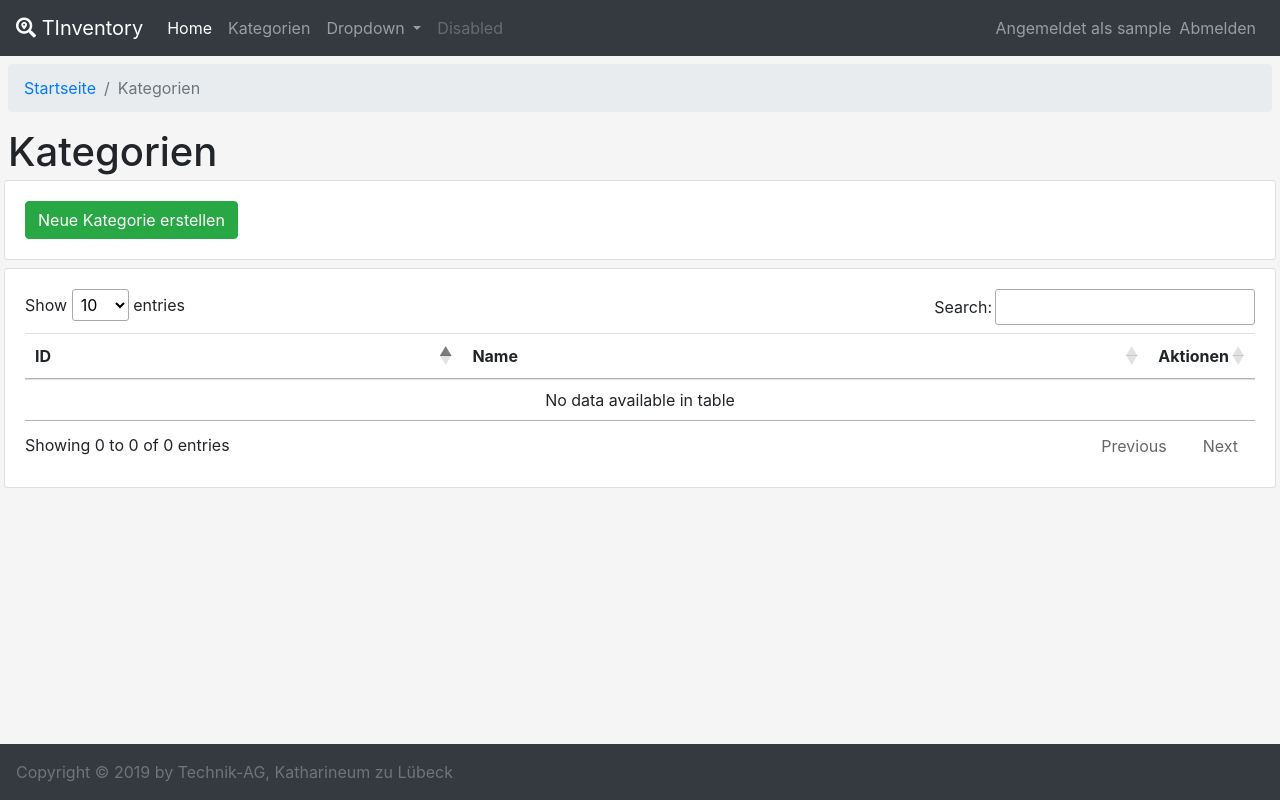
After one commit to Katharineum/tinventory, a Django app: page /categories/ in a window 1280 px wide. The commit adds this page. Run offline with Django 3.2, Linux system fonts and the light colour scheme; the visitor is signed in with stand-in values (Sample User, id 1); data that the repository does not hold is empty; some libraries are stand-ins or nearby versions.

Commit message:
Working category interface

```diff
--- a/static/style.css
+++ b/static/style.css
@@ -3,3 +3,14 @@ body {
     height: 100%;
     background-color: #f5f5f5;
 }
+
+/*footer {*/
+/*position: fixed;*/
+/*bottom: 0;*/
+/*left: 0;*/
+/*right: 0;*/
+/*}*/
+
+.table-actions {
+    width: 20px;
+}
--- /dev/null
+++ b/templates/footer.html
@@ -0,0 +1,21 @@
+</main>
+<footer class="fixed-bottom p-3 text-muted bg-dark">
+    Copyright &copy; 2019 by Technik-AG, Katharineum zu Lübeck
+</footer>
+
+<!-- Optional JavaScript -->
+<!-- jQuery first, then Popper.js, then Bootstrap JS -->
+
+<script src="https://cdnjs.cloudflare.com/ajax/libs/popper.js/1.14.7/umd/popper.min.js"
+        integrity="sha384-UO2eT0CpHqdSJQ6hJty5KVphtPhzWj9WO1clHTMGa3JDZwrnQq4sF86dIHNDz0W1"
+        crossorigin="anonymous"></script>
+<script src="https://stackpath.bootstrapcdn.com/bootstrap/4.3.1/js/bootstrap.min.js"
+        integrity="sha384-JjSmVgyd0p3pXB1rRibZUAYoIIy6OrQ6VrjIEaFf/nJGzIxFDsf4x0xIM+B07jRM"
+        crossorigin="anonymous"></script>
+{#<script type="text/javascript" src="https://cdnjs.cloudflare.com/ajax/libs/pdfmake/0.1.36/pdfmake.min.js"></script>#}
+{#<script type="text/javascript" src="https://cdnjs.cloudflare.com/ajax/libs/pdfmake/0.1.36/vfs_fonts.js"></script>#}
+<script type="text/javascript"
+        src="https://cdn.datatables.net/v/bs4/jszip-2.5.0/dt-1.10.18/b-1.5.4/b-html5-1.5.4/b-print-1.5.4/fh-3.1.4/r-2.2.2/datatables.min.js"></script>
+
+</body>
+</html>
--- a/templates/header.html
+++ b/templates/header.html
@@ -12,8 +12,15 @@
           integrity="sha384-ggOyR0iXCbMQv3Xipma34MD+dH/1fQ784/j6cY/iJTQUOhcWr7x9JvoRxT2MZw1T" crossorigin="anonymous">
     <link rel="stylesheet" href="https://use.fontawesome.com/releases/v5.7.2/css/all.css"
           integrity="sha384-fnmOCqbTlWIlj8LyTjo7mOUStjsKC4pOpQbqyi7RrhN7udi9RwhKkMHpvLbHG9Sr" crossorigin="anonymous">
+    <link rel="stylesheet" type="text/css"
+          href="https://cdn.datatables.net/v/bs4/jszip-2.5.0/dt-1.10.18/b-1.5.4/b-html5-1.5.4/b-print-1.5.4/fh-3.1.4/r-2.2.2/datatables.min.css"/>
+
+
     <link rel="stylesheet" href="{% static "style.css" %}">
 
+    <script src="https://code.jquery.com/jquery-3.3.1.slim.min.js"
+            integrity="sha384-q8i/X+965DzO0rT7abK41JStQIAqVgRVzpbzo5smXKp4YfRvH+8abtTE1Pi6jizo"
+            crossorigin="anonymous"></script>
     <title>TInventory</title>
 </head>
 <body>
@@ -32,7 +39,7 @@
                         <a class="nav-link" href="#">Home <span class="sr-only">(current)</span></a>
                     </li>
                     <li class="nav-item">
-                        <a class="nav-link" href="#">Link</a>
+                        <a class="nav-link" href="{% url "ui_categories" %}">Kategorien</a>
                     </li>
                     <li class="nav-item dropdown">
                         <a class="nav-link dropdown-toggle" href="#" id="navbarDropdown" role="button"
@@ -61,18 +68,5 @@
             </div>
         </nav>
     </header>
+    <main class="p-1">
 {% endif %}
-
-<!-- Optional JavaScript -->
-<!-- jQuery first, then Popper.js, then Bootstrap JS -->
-<script src="https://code.jquery.com/jquery-3.3.1.slim.min.js"
-        integrity="sha384-q8i/X+965DzO0rT7abK41JStQIAqVgRVzpbzo5smXKp4YfRvH+8abtTE1Pi6jizo"
-        crossorigin="anonymous"></script>
-<script src="https://cdnjs.cloudflare.com/ajax/libs/popper.js/1.14.7/umd/popper.min.js"
-        integrity="sha384-UO2eT0CpHqdSJQ6hJty5KVphtPhzWj9WO1clHTMGa3JDZwrnQq4sF86dIHNDz0W1"
-        crossorigin="anonymous"></script>
-<script src="https://stackpath.bootstrapcdn.com/bootstrap/4.3.1/js/bootstrap.min.js"
-        integrity="sha384-JjSmVgyd0p3pXB1rRibZUAYoIIy6OrQ6VrjIEaFf/nJGzIxFDsf4x0xIM+B07jRM"
-        crossorigin="anonymous"></script>
-</body>
-</html>
--- a/tinventory/settings.py
+++ b/tinventory/settings.py
@@ -38,6 +38,7 @@ INSTALLED_APPS = [
     'corsheaders',
     'oauth2_provider',
     'rest_framework',
+    "bootstrapform",
     'api',
     "ui"
 ]
@@ -119,11 +120,9 @@ USE_TZ = True
 # https://docs.djangoproject.com/en/2.1/howto/static-files/
 
 STATIC_URL = '/static/'
-# STATIC_ROOT = os.path.join(BASE_DIR, "static")
 STATICFILES_DIRS = [
     os.path.join(BASE_DIR, "static"),
 ]
-# print(STATIC_ROOT)
 
 OAUTH2_PROVIDER = {
     # this is the list of available scopes
--- a/tinventory/urls.py
+++ b/tinventory/urls.py
@@ -1,40 +1,14 @@
-"""tinventory URL Configuration
-
-The `urlpatterns` list routes URLs to views. For more information please see:
-    https://docs.djangoproject.com/en/2.1/topics/http/urls/
-Examples:
-Function views
-    1. Add an import:  from my_app import views
-    2. Add a URL to urlpatterns:  path('', views.home, name='home')
-Class-based views
-    1. Add an import:  from other_app.views import Home
-    2. Add a URL to urlpatterns:  path('', Home.as_view(), name='home')
-Including another URLconf
-    1. Import the include() function: from django.urls import include, path
-    2. Add a URL to urlpatterns:  path('blog/', include('blog.urls'))
-"""
 from django.conf.urls.static import static
 from django.contrib import admin
 from django.urls import path, include
-from rest_framework import routers
 
-from api import views
-from api.views import UserList, UserDetails, GroupList
 from django.conf import settings
 
-router = routers.DefaultRouter()
-# router.register('users', views.UserViewSet)
-# router.register('groups', views.GroupViewSet)
-router.register("categories", views.CategoryViewSet)
-
 urlpatterns = [
-                  # path('', include(router.urls)),
                   path("", include("ui.urls")),
 
                   path('admin/', admin.site.urls),
                   path('api-auth/', include('rest_framework.urls')),
                   path('o/', include('oauth2_provider.urls', namespace='oauth2_provider')),
-                  # path('users/', UserList.as_view()),
-                  # path('users/<pk>/', UserDetails.as_view()),
-                  # path('groups/', GroupList.as_view()),
+
               ] + static(settings.STATIC_URL, document_root=settings.STATIC_ROOT)
--- /dev/null
+++ b/ui/templates/ui/categories.html
@@ -0,0 +1,68 @@
+{% include "header.html" %}
+
+<nav aria-label="breadcrumb" class="m-1">
+    <ol class="breadcrumb">
+        <li class="breadcrumb-item"><a href="{% url "ui_index" %}">Startseite</a></li>
+        <li class="breadcrumb-item active" aria-current="page">Kategorien</li>
+    </ol>
+</nav>
+
+<h1 class="display-5 m-1">Kategorien</h1>
+{% if msg %}
+    <div class="card mb-2">
+        <div class="card-body">
+            <div class="alert alert-success mb-0" role="alert">
+                {{ msg }}
+            </div>
+        </div>
+    </div>
+{% endif %}
+
+<div class="card mb-2">
+    <div class="card-body">
+        <a role="button" class="btn btn-success" href="{% url "ui_category_new" %}">Neue Kategorie erstellen</a>
+    </div>
+</div>
+
+<div class="card">
+    <div class="card-body">
+        <table class="table">
+            <thead>
+            <tr>
+                <th scope="col">ID</th>
+                <th scope="col">Name</th>
+                <th scope="col" class="table-actions">Aktionen</th>
+            </tr>
+            </thead>
+            <tbody>
+            {% for category in categories %}
+                <tr>
+                    <th scope="row">{{ category.id }}</th>
+                    <td>{{ category.name }}</td>
+                    <td>
+                        <div class="btn-group" role="group" aria-label="Basic example">
+                            <a role="button" class="btn btn-primary" href="{% url "ui_categories_edit" category.id %}">Bearbeiten</a>
+                            <a role="button" class="btn btn-danger delete-button"
+                               href="{% url "ui_category_delete" category.id %}">Löschen</a>
+                        </div>
+
+                    </td>
+                </tr>
+            {% endfor %}
+            </tbody>
+        </table>
+    </div>
+</div>
+
+<script type="text/javascript">
+    $(document).ready(function () {
+        $('.table').DataTable();
+    });
+
+    $(".delete-button").click(function (e) {
+        if (!confirm("Wirklich löschen?")) {
+            e.preventDefault();
+        }
+    })
+</script>
+{% include "footer.html" %}
--- a/ui/urls.py
+++ b/ui/urls.py
@@ -3,6 +3,10 @@ from django.urls import path, include
 from ui import views
 
 urlpatterns = [
-    path("", views.index),
+    path("", views.index, name="ui_index"),
+    path("categories/", views.categories, name="ui_categories"),
+    path("categories/<int:id>/edit", views.category_edit, name="ui_categories_edit"),
+    path("categories/<int:id>/delete", views.category_delete, name="ui_category_delete"),
+    path("categories/new", views.category_new, name="ui_category_new"),
     path('accounts/', include('django.contrib.auth.urls')),
 ]
--- a/ui/views.py
+++ b/ui/views.py
@@ -1,8 +1,70 @@
 from django.contrib.auth.decorators import login_required
-from django.shortcuts import render
+from django.shortcuts import render, get_object_or_404, redirect
+
+# Create your views here.
+from api.models import Category
+from ui.forms import CategoryForm
 
 
-# Create your views here.
 @login_required
 def index(request):
     return render(request, "ui/index.html")
+
+
+@login_required
+def categories(request):
+    categories = Category.objects.all()
+    context = {
+        "categories": categories
+    }
+    if request.session.get("msg", False):
+        context["msg"] = request.session["msg"]
+        request.session["msg"] = None
+
+    return render(request, "ui/categories.html", context)
+
+
+@login_required
+def category_edit(request, id):
+    category = get_object_or_404(Category, pk=id)
+
+    if request.method == 'GET':
+        form = CategoryForm(instance=category)
+    else:
+        # A POST request: Handle Form Upload
+        # Bind data from request.POST into a PostForm
+        form = CategoryForm(request.POST, instance=category)
+        # If data is valid, proceeds to create a new post and redirect the user
+        if form.is_valid():
+            name = form.cleaned_data['name']
+            Category.objects.filter(id=id).update(name=name)
+            request.session["msg"] = "Die Kategorie wurde erfolgreich aktualisiert."
+            return redirect('ui_categories')
+
+    return render(request, "ui/category_form.html", {"category": category, "form": form, "mode": "edit"})
+
+
+@login_required
+def category_new(request):
+    if request.method == 'GET':
+        form = CategoryForm()
+    else:
+        # A POST request: Handle Form Upload
+        # Bind data from request.POST into a PostForm
+        form = CategoryForm(request.POST)
+        # If data is valid, proceeds to create a new post and redirect the user
+        if form.is_valid():
+            name = form.cleaned_data['name']
+            Category.objects.create(name=name)
+            request.session["msg"] = "Die Kategorie wurde erfolgreich erstellt."
+            return redirect('ui_categories')
+
+    return render(request, "ui/category_form.html", {"form": form, "mode": "new"})
+
+
+@login_required
+def category_delete(request, id):
+    category = get_object_or_404(Category, pk=id)
+    category.delete()
+    request.session["msg"] = "Die Kategorie wurde erfolgreich gelöscht."
+    return redirect("ui_categories")
```
Also changed, not shown: api/models.py (+0 -8 lines), ui/forms.py (added, +9 -0 lines), ui/templates/ui/category_form.html (added, +35 -0 lines).
